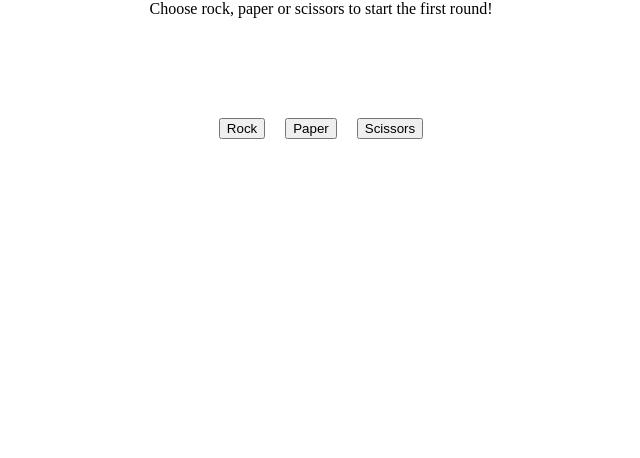
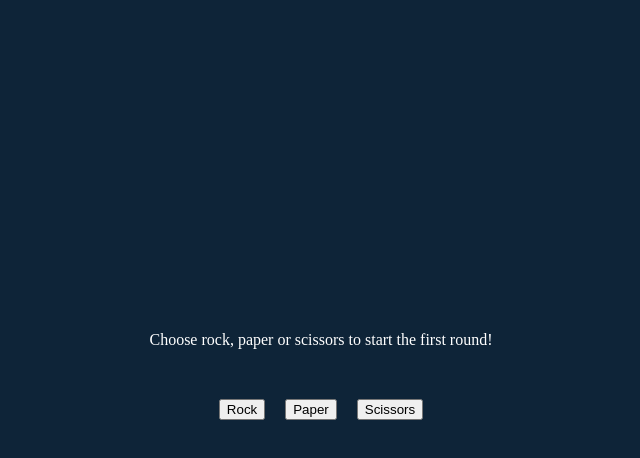
Before and after one commit to lidwan/Rock-Paper-Scissors, a plain HTML site: page index.html in a window 1280 px wide. Both pictures are taken after a click on the button "Start Game!". Shown: the whole page, without its empty margins (319-959 px from the left). Drawn offline with Linux system fonts and the light colour scheme.

Commit message:
made ui changes

```diff
--- a/index.html
+++ b/index.html
@@ -9,22 +9,17 @@
 </head>
 <body>
     <div class="cont">
-        <div class="topSection">
-            <div id="result"></div>
-            <div id="instructions">
-                <p>A simple Rock, Paper, Scissors game</p>
-                <p>First to reach 5 points wins!</p>
-                <p>You will be asked to choose rock, paper or scissors, the computer will choose randomly and the winner will be decided based on the rules of the game.</p>
-                <p>Click Start Game to begin, Good luck!</p>
-            </div>
-        </div>
-        <div class="middleSection">
+        <div id="instructions">
+            <p>A simple Rock, Paper, Scissors game</p>
+            <p>First to reach 5 points wins!</p>
+            <p>You will be asked to choose rock, paper or scissors, the computer will choose randomly and the winner will be decided based on the rules of the game.</p>
+            <p>Click Start Game to begin, Good luck!</p>
             <button id="startGame">Start Game!</button>
         </div>
-        <div class="lowerSection">
-            <div id="details"></div>
-        </div>
 
+        <div id="result"></div>
+        <div class="buttons"></div>
+        <div id="details"></div>
     </div>
 </body>
 </html>
--- a/smthn.js
+++ b/smthn.js
@@ -7,11 +7,10 @@ const rockButton = document.createElement("button"); rockButton.textContent = "R
 const paperButton = document.createElement("button"); paperButton.textContent = "Paper";
 const scissorsButton = document.createElement("button"); scissorsButton.textContent = "Scissors";
 
-console.log(rockButton);
 
 const res = document.querySelector("#result");
 const details = document.querySelector("#details");
-const middleSection = document.querySelector(".middleSection");
+const buttons = document.querySelector(".buttons");
 
 const startGameButton = document.querySelector("#startGame");
 
@@ -40,9 +39,9 @@ function initializeGame () {
         playRound("scissors");
     });
 
-    middleSection.appendChild(rockButton);
-    middleSection.appendChild(paperButton);
-    middleSection.appendChild(scissorsButton);
+    buttons.appendChild(rockButton);
+    buttons.appendChild(paperButton);
+    buttons.appendChild(scissorsButton);
 
 
     res.textContent = "Choose rock, paper or scissors to start the first round!";
@@ -97,7 +96,7 @@ function playRound (humanChoice) {
     let computerChoice = calcComputerChoice();
 
     let roundWinner = calcRoundWinner(humanChoice, computerChoice);
-    details.textContent = `You choose ${humanChoice} and the computer choose ${computerChoice}.\n`;
+    details.textContent = `You chose ${humanChoice} and the computer chose ${computerChoice}.\n`;
 
     if(roundWinner == 1){
         humanScore++;
@@ -133,38 +132,7 @@ function stopGame(whoWon) {
         window.location.reload();
     });
     restartGame.textContent = "Click to restart the game";
-    middleSection.appendChild(restartGame);
+    buttons.appendChild(restartGame);
 
     whoWon == 1 ? res.textContent = `You Won the Game!` : res.textContent = `You Lost the Game!`;
 }
-
-
-//function to play the game, first to reach 5 points wins
-// function playGame() {
-//     playRound();
-
-//     while(humanScore < 5 && computerScore < 5) {
-    //        console.log(`Scores after round ${rounds} are, Human: ${humanScore} and computer: ${computerScore} get ready for the next round!`);
-//        playRound();
-//     }
-//     console.log(`%cScores after round ${rounds} are, Human: ${humanScore} and computer: ${computerScore}, meaning..`, "font-size: large;");
-//     humanScore === 5 ? console.log("%c\ncongrats! You won the game!", "color: green; font-size: large") : console.log("%c\nYou lost the game!", "color: red; font-size: large");
-// }
-
-// //function to get human's choice
-// function getHumanChoice() {
-
-//     //first prompt, dont want to bother user with waring if they choose a valid input.
-//     let choice = prompt("Choose ur next move!, rock, paper or scissors?");
-
-//     //converting to lowercase to make it case insensitive
-//     choice = choice.toLowerCase();
-
-//     while(choice != "rock" && choice != "paper" && choice != "scissors"){
-//         console.warn("You must choose rock, paper or scissors");
-//         choice = prompt("Choose ur next move!, rock, paper or scissors?");
-//         choice = choice.toLowerCase();
-//     }
-
-//     return choice;
-// }
--- a/styles.css
+++ b/styles.css
@@ -1,35 +1,30 @@
-body {
-
-    min-height: 100%;
+body, html {
     height: 100%;
-    width: 100%;
     margin: 0;
-    padding: 0;
-}
+    display: flex;
+    flex-direction: column;
+  }
 #instructions {
     display: flex;
     flex-direction: column;
-    gap: 10px;
+    gap: 5px;
     text-align: center;
     justify-content: center;
     align-items: center;
+
 }
 .cont {
     display: flex;
     flex-direction: column;
-    gap: 100px;
+    gap: 50px;
     justify-content: center;
     align-items: center;
+    background-color: rgb(14, 36, 56);
+    flex: 1;
+    color: white;
 }
-.topSection {
-    flex: 1;
+
+.buttons {
+    display: flex;
+    gap: 20px;
 }
-.middleSection {
-    flex: 1;
-    display: flex;
-    gap: 20px   ;
-
-}
-.lowerSection {
-    flex: 1;
-}
```
